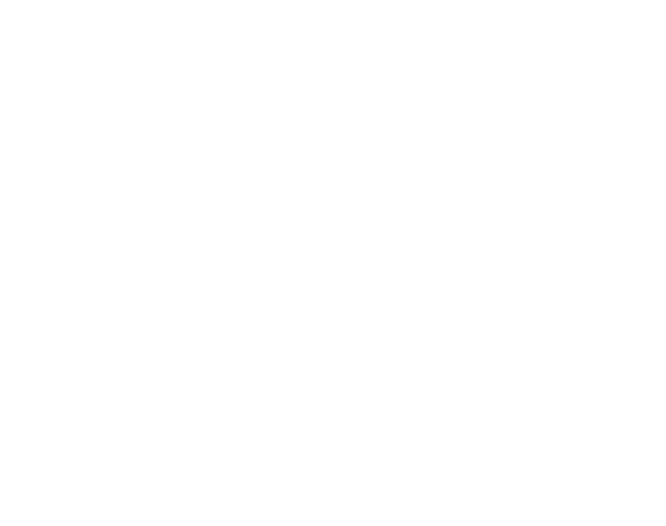
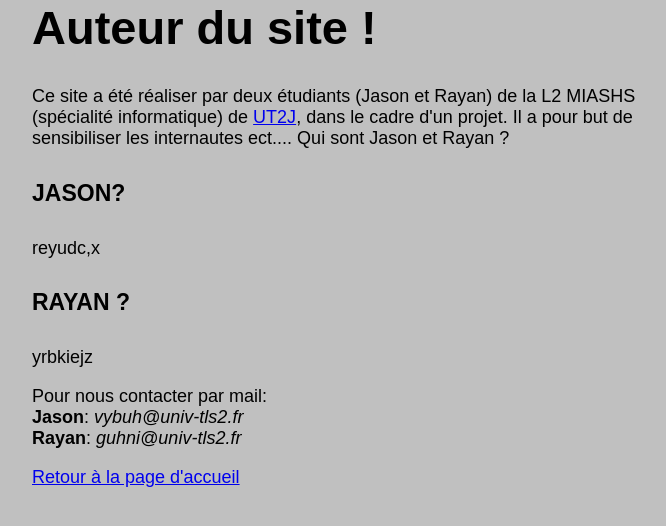
Before and after one commit to jchros/siteB, a plain HTML site: page pages/about.html in a window 1280 px wide. Shown: the whole page, without its empty margins (302-968 px from the left). Drawn offline with Linux system fonts and the light colour scheme.

Commit message:
remplissage about.html

```diff
--- a/pages/about.html
+++ b/pages/about.html
@@ -3,8 +3,27 @@
     <head>
         <title>À propos</title>
         <meta charset="utf-8"/>
+        <link rel="stylesheet" type"text/css" href="../styles/main.css"/>
     </head>
     <body>
+		<h1>Auteur du site !</h1>
+		<p>
+		Ce site a été réaliser par deux étudiants (Jason et Rayan) de la L2 MIASHS (spécialité informatique) de <a href="https://www.univ-tlse2.fr/">UT2J</a>,
+		dans le cadre d'un projet. Il a pour but de sensibiliser les internautes ect....
+		Qui sont Jason et Rayan ?
+		</p>
+		<h4>JASON?</h2>
+		<p> reyudc,x</p>
+		<h4>RAYAN ?</h2>
+		<p>yrbkiejz</p>
+		<footer>
+		<p>
+		Pour nous contacter par mail:<br>
+		<b>Jason</b>: <em>vybuh@univ-tls2.fr</em><br>
+		<b>Rayan</b>: <em>guhni@univ-tls2.fr</em>
+		<p><a href="../index.html">Retour à la page d'accueil</a></p>
+		</p>
+		</footer>
 
     </body>
 </html>
```
